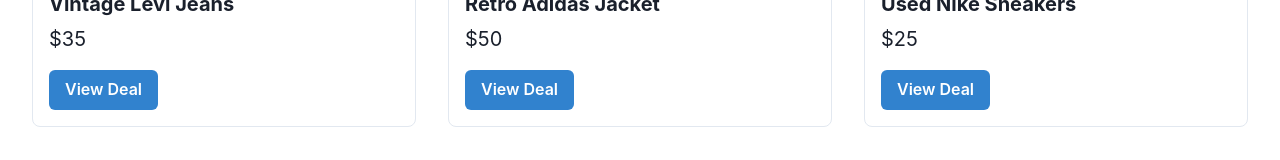
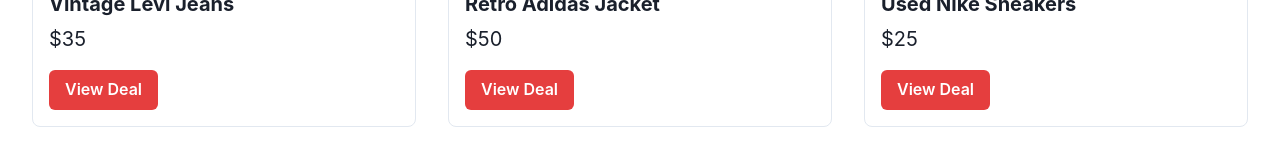
Before and after one commit to GPT-Engineer-App/thrift-pricerunner, a React (Vite) app: page / in a window 1280 px wide. Shown: the part 523-683 px from the top of the page. Built offline with nearby package versions, Linux system fonts and the light colour scheme.

Commit message:
Changed the "View Deal" button color scheme from blue to red.
Prompt: make the view deal buttons red

```diff
--- a/src/pages/Index.jsx
+++ b/src/pages/Index.jsx
@@ -61,7 +61,7 @@ const Index = () => {
               {item.price}
             </Text>
             <Button
-              colorScheme="blue"
+              colorScheme="red"
               onClick={() => {
                 setModalItem(item);
                 setModalOpen(true);
```
